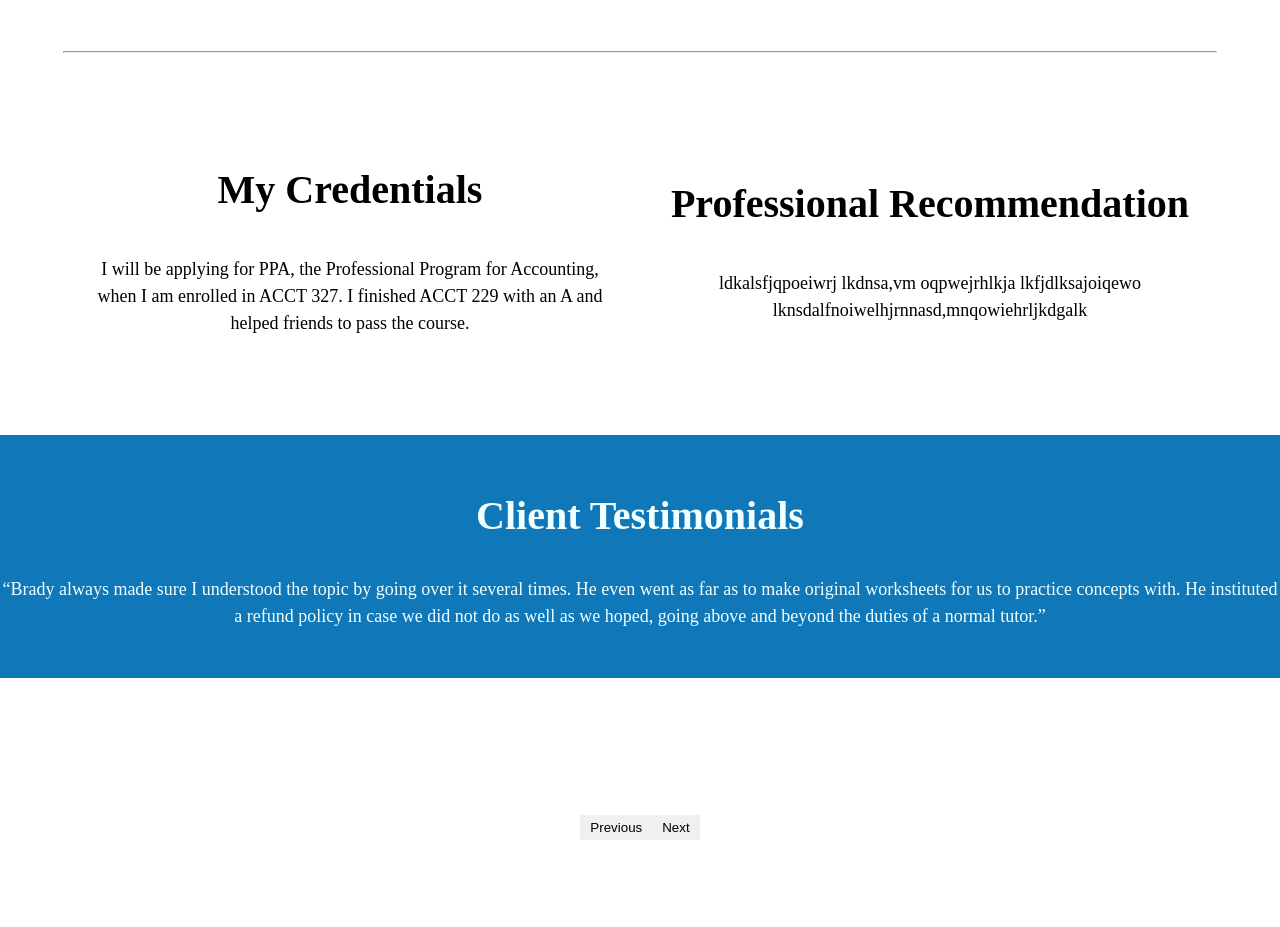
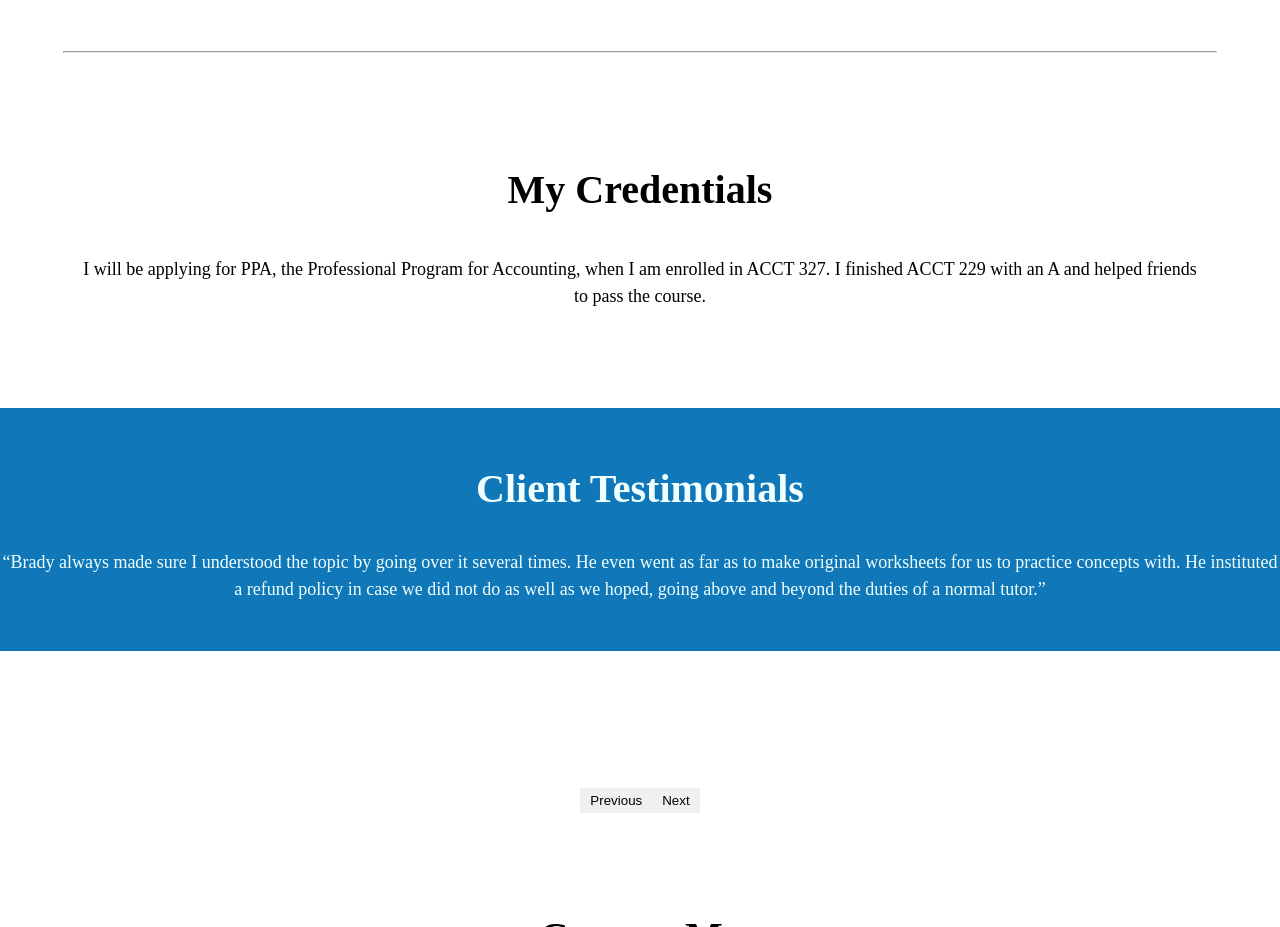
Before and after one commit to aidanogr/tutor, a plain HTML site: page index.html in a window 1280 px wide. Shown: the part 1080-2007 px from the top of the page. Drawn offline with Linux system fonts and the light colour scheme; a web font is replaced by a local one.

Commit message:
Update index.html

```diff
--- a/index.html
+++ b/index.html
@@ -68,10 +68,7 @@
       in ACCT 327. I finished ACCT 229 with an A and helped friends to pass the course.
     </p>
   </div>
-        <div class="reccomendation">
-          <h1>Professional Recommendation</h1>
-          <p>ldkalsfjqpoeiwrj lkdnsa,vm oqpwejrhlkja lkfjdlksajoiqewo lknsdalfnoiwelhjrnnasd,mnqowiehrljkdgalk</p>
-        </div>
+
   </section>
 
 
```
